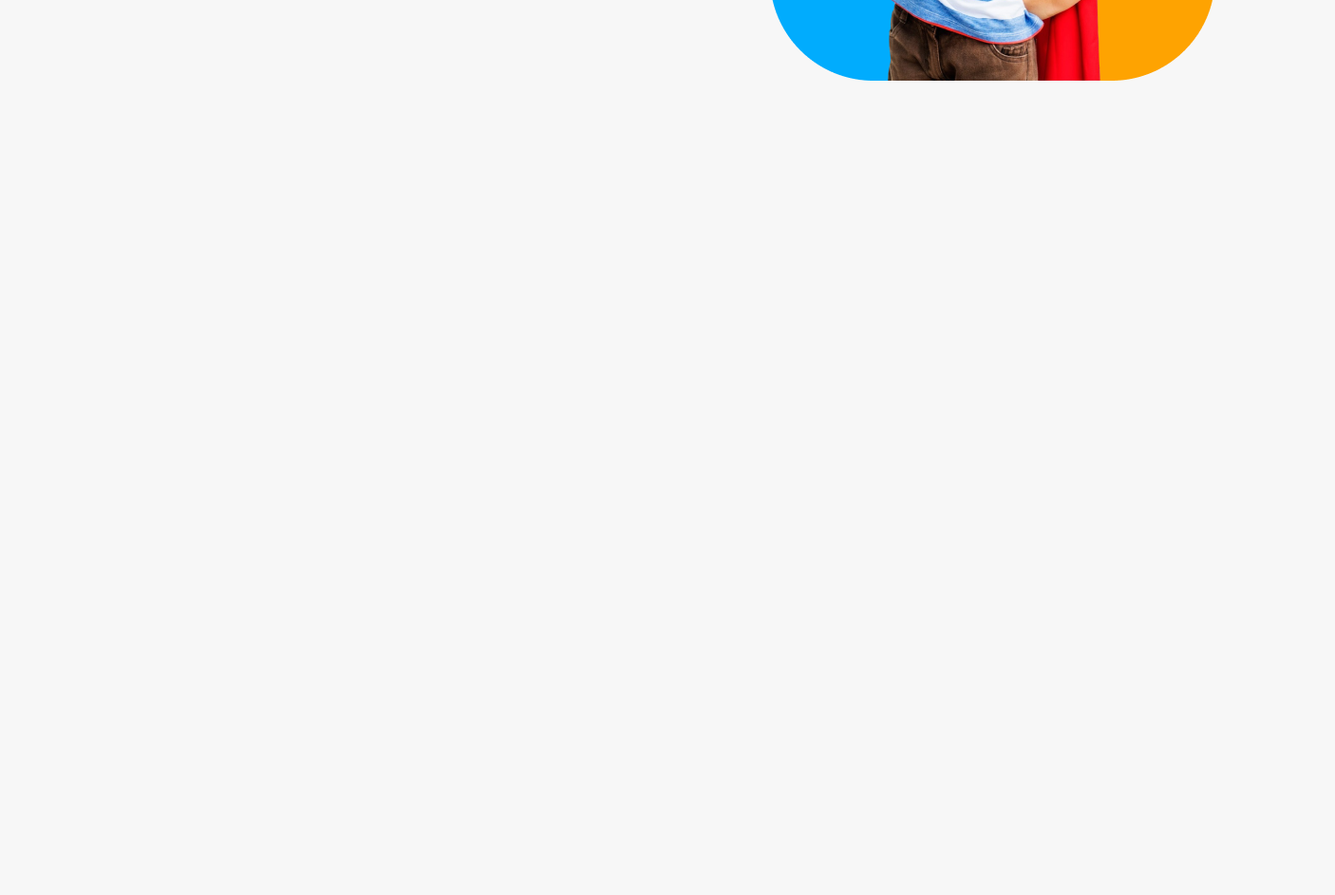
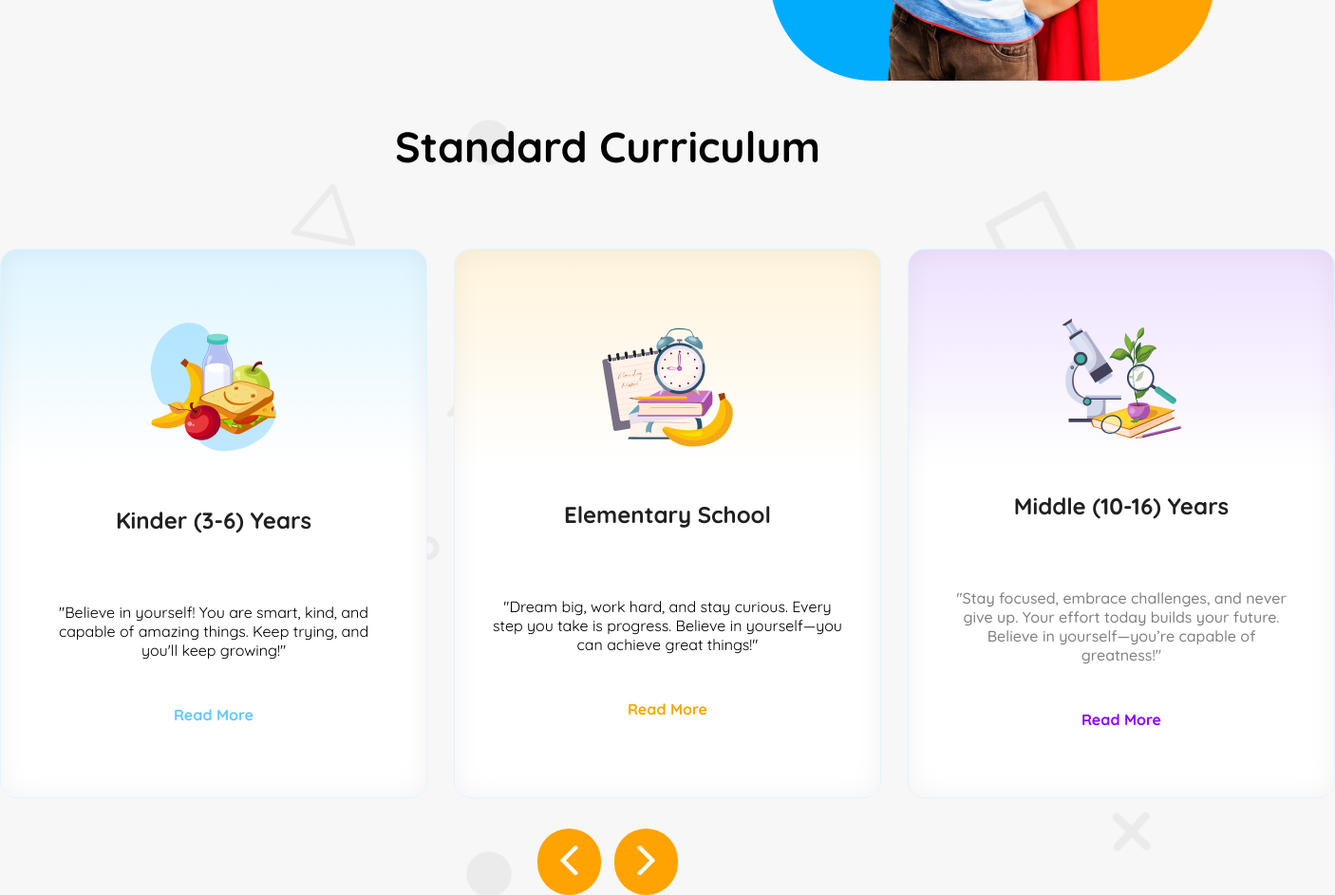
Before and after one commit to shuvo903/My-A2-Kids-School, a plain HTML site: page index.html in a window 1280 px wide. Shown: the part 560-1503 px from the top of the page at 95% size, 1406 px wide, since content can reach past the window. Before the commit the page ends 800 px from the top, so only its background shows below. Drawn offline with Linux system fonts and the light colour scheme.

Commit message:
added my new Standard Curriculum section in my file

```diff
--- a/Styles/style.css
+++ b/Styles/style.css
@@ -12,16 +12,19 @@
 .display-flex {
     display: flex;
 }
-body{
+
+body {
     background: rgb(247, 247, 247);
     max-width: 1440px;
     margin: 0 auto;
+
 }
 
 main {
+    background-image: url('../assets/bg.png');
+    background-repeat: repeat-y;
+}
 
-    background: rgb(247, 247, 247);
-}
 /* Navbar related styles */
 
 .navbar {
@@ -42,30 +45,36 @@ margin-right: 30px;
     text-decoration: none;
 
 }
-.school{
+
+.school {
     margin-left: 10px;
 }
-.Home{
+
+.Home {
     font-size: 1.25rem;
     font-weight: 700;
     color: rgb(254, 163, 1);
 }
-.About{
+
+.About {
     font-size: 1.25rem;
     font-weight: 500;
-    color:rgb(1, 172, 253) ;
+    color: rgb(1, 172, 253);
 }
-.Facilities{
+
+.Facilities {
     font-size: 1.25rem;
     font-weight: 500;
-    color:rgb(5, 212, 223) ;
+    color: rgb(5, 212, 223);
 }
-.Admission{
+
+.Admission {
     font-size: 1.25rem;
     font-weight: 500;
-    color:rgb(93, 88, 239) ;
+    color: rgb(93, 88, 239);
 }
-.nav-btn{
+
+.nav-btn {
     font-size: 1.25rem;
     font-weight: 600;
     color: rgb(255, 255, 255);
@@ -74,78 +83,191 @@ margin-right: 30px;
     border: none;
     background-color: rgba(254, 163, 1, 1);
 }
-.menu{
+
+.menu {
     opacity: 0%;
 }
 
 /* Banner related styles */
 
-.banner{
+.banner {
     justify-content: space-between;
     align-items: center;
 }
-.banner-container{
+
+.banner-container {
     max-width: 640px;
     margin: 0 auto;
     text-align: left;
     width: none;
 }
-.banner-title{
+
+.banner-title {
     font-size: 3.5rem;
     font-weight: 700;
     color: black;
     margin-bottom: 24px;
 }
 
-#Empowering{
+#Empowering {
     color: #FEA301;
 }
 
-#towards-vision{
+#towards-vision {
     color: #01ACFD;
 }
-.banner-description{
+
+.banner-description {
     font-size: 1.25rem;
     font-weight: 400;
     color: black;
     margin-bottom: 24px;
 
 }
-.regular-btn{
+
+.regular-btn {
     color: #FFFFFF;
     background-color: black;
     border-radius: 12px;
     padding: 10px 47px;
     font-family: "Quicksand";
-    font-size: 1.25rem ;
+    font-size: 1.25rem;
     font-weight: 700;
 }
 
+/* Standard Curriculum Section related Style */
+.section-title {
+    font-size: 2.8rem;
+    font-weight: 700;
+    color: black;
+    margin-bottom: 80px;
+}
+
+.BOX-AND-CARD {
+    max-width: 1440px;
+    margin: 0 auto;
+    text-align: center;
+
+}
+
+.box-card-container {
+    display: grid;
+    grid-template-columns: repeat(3, 1fr);
+    gap: 28px;
+}
+
+.card {
+
+    width: 368px;
+    height: 477px;
+    justify-content: center;
+    text-align: center;
+    align-items: center;
+    flex-direction: column;
+    padding: 50px 40px;
+    gap: 32px;
+
+}
+.card-title{
+  color: rgba(32, 32, 32, 1);
+   font-size: 1.5rem;
+   font-weight: 700;
+   font-family: "Quicksand";
+}
+.card-text{
+   color: rgba(128, 128, 128, 1);
+   font-size: 1rem;
+   font-weight: 500;
+   font-family: "Quicksand";
+}
+.card > a{
+    text-decoration: none;
+
+}
+.read-1{
+    color: rgba(100, 200, 255, 1);
+    font-size: 1rem;
+    font-weight: 700;
+    font-family: "Quicksand";
+}
+.read-2{
+    color: rgba(240, 170, 0, 1);
+    font-size: 1rem;
+    font-weight: 700;
+    font-family: "Quicksand";
+}
+.read-3{
+    color: rgba(135, 0, 255, 1);
+    font-size: 1rem;
+    font-weight: 700;
+    font-family: "Quicksand";
+}
+
+.card-1 {
+    border: 0.94px solid rgb(222, 245, 255);
+    border-radius: 18px;
+    box-shadow: inset 0px 0px 28.3px 0.94px rgba(0, 0, 0, 0.05);
+    background: linear-gradient(180.00deg, rgb(222, 245, 255), rgba(255, 255, 255, 0) 40%), rgb(255, 255, 255);
+}
+.card-2 {
+    border: 0.94px solid rgb(222, 245, 255);
+    border-radius: 18px;
+    box-shadow: inset 0px 0px 28.3px 0.94px rgba(0, 0, 0, 0.05);
+    background: linear-gradient(180.00deg, rgb(255, 244, 220),rgba(255, 255, 255, 0) 40%),rgb(255, 255, 255);
+}
+.card-3 {
+    border: 0.94px solid rgb(222, 245, 255);
+    border-radius: 18px;
+    box-shadow: inset 0px 0px 28.3px 0.94px rgba(0, 0, 0, 0.05);
+    background: linear-gradient(180.00deg, rgb(238, 225, 255),rgba(255, 255, 255, 0) 40%),rgb(255, 255, 255);
+}
+
+.arrow-btn{
+    margin-left: 5px;
+    margin-right: 5px;
+    margin-top: 32px;
+    padding: 18px;
+    border: none;
+    border-radius: 50px;
+    background: rgba(254, 163, 1, 1);
+
+
+}
+
 @media screen and (max-width:576px) {
-    .navbar{
+    .navbar {
         border: 0.5px solid rgb(254, 163, 1);
     }
-    .nav-links,.nav-item,.school,.nav-btn{
+
+    .nav-links,
+    .nav-item,
+    .school,
+    .nav-btn {
         display: none;
     }
-    .nav-container{
+
+    .nav-container {
         justify-content: space-between;
         padding: 12px 16px;
         align-items: center;
     }
-    .menu{
+
+    .menu {
         opacity: 100%;
-        padding:20px 16px ;
+        padding: 20px 16px;
     }
-    .banner{
+
+    .banner {
         flex-direction: column-reverse;
         align-items: center;
         text-align: center;
     }
-    .banner-container{
+
+    .banner-container {
         text-align: center;
     }
-    .banner-image{
+
+    .banner-image {
         width: 100%;
         align-items: center;
     }
--- a/index.html
+++ b/index.html
@@ -12,8 +12,8 @@
     <header>
         <nav class="navbar display-flex">
             <div class="nav-container display-flex">
-                    <img class="logo" src="assets/logo.png" alt="school-icon">
-                  <h1 class="school">SCHOOL</h1>
+                <img class="logo" src="assets/logo.png" alt="school-icon">
+                <h1 class="school">SCHOOL</h1>
             </div>
             <ul class="nav-links display-flex">
                 <li class="nav-item"><a href="" class="nav-link Home">Home</a></li>
@@ -35,7 +35,8 @@
             <div class="banner-container">
                 <h1 class="banner-title"><span id="Empowering">Empowering <br></span>
                     students from small abge <span id="towards-vision">towards vision</span></h1>
-                <p class="banner-description">With the courage, Confidence, Creativity and Compassion to make their Unique Contribution in a
+                <p class="banner-description">With the courage, Confidence, Creativity and Compassion to make their
+                    Unique Contribution in a
                     Diverse and Dynamic World.</p>
                 <button class="regular-btn">Enroll Now</button>
             </div>
@@ -45,7 +46,45 @@
         </div>
     </header>
     <main>
+        <section class="Standard-Curriculum">
+            <div class="BOX-AND-CARD">
+                <h1 class="section-title">Standard Curriculum</h1>
+                <div class="box-card-container">
+                    <div class="card-1">
+                        <div class="card display-flex">
+                            <img src="assets/kinder.png" alt="">
+                            <h3 class="card-title">Kinder (3-6) Years</h3>
+                            <p class="card-ealiment">"Believe in yourself! You are smart, kind, and capable of amazing things. Keep trying, and you'll keep growing!"</p>
+                            <a class="read-1" href="">Read More</a>
+                        </div>
+                    </div>
 
+                    <div class="card-2">
+                        <div class="card display-flex">
+                            <img src="assets/elementary.png" alt="">
+                            <h3 class="card-title">Elementary School</h3>
+                            <p class="card-ealiment">"Dream big, work hard, and stay curious. Every step you take is progress. Believe in yourself—you can achieve great things!"</p>
+                            <a class="read-2" href="">Read More</a>
+                        </div>
+                    </div>
+
+                    <div class="card-3">
+                        <div class="card display-flex">
+                            <img src="assets/middle.png" alt="">
+                            <h3 class="card-title">Middle (10-16) Years</h3>
+                            <p class="card-text">"Stay focused, embrace challenges, and never give up. Your effort today builds your future. Believe in yourself—you’re capable of greatness!" </p>
+                            <a class="read-3" href="">Read More</a>
+                        </div>
+
+                    </div>
+
+                </div>
+                <div>
+                    <button class="arrow-btn"><img src="assets/arrow-point-to-left.png" alt=""> </button>
+                    <button class="arrow-btn"><img src="assets/arrow-point-to-right.png" alt=""></button>
+                </div>
+            </div>
+        </section>
     </main>
     <footer>
 
```
Also changed, not shown: assets/arrow-point-to-left.png (added), assets/arrow-point-to-right.png (added). Lines whose indentation alone changed are shown as unchanged.
